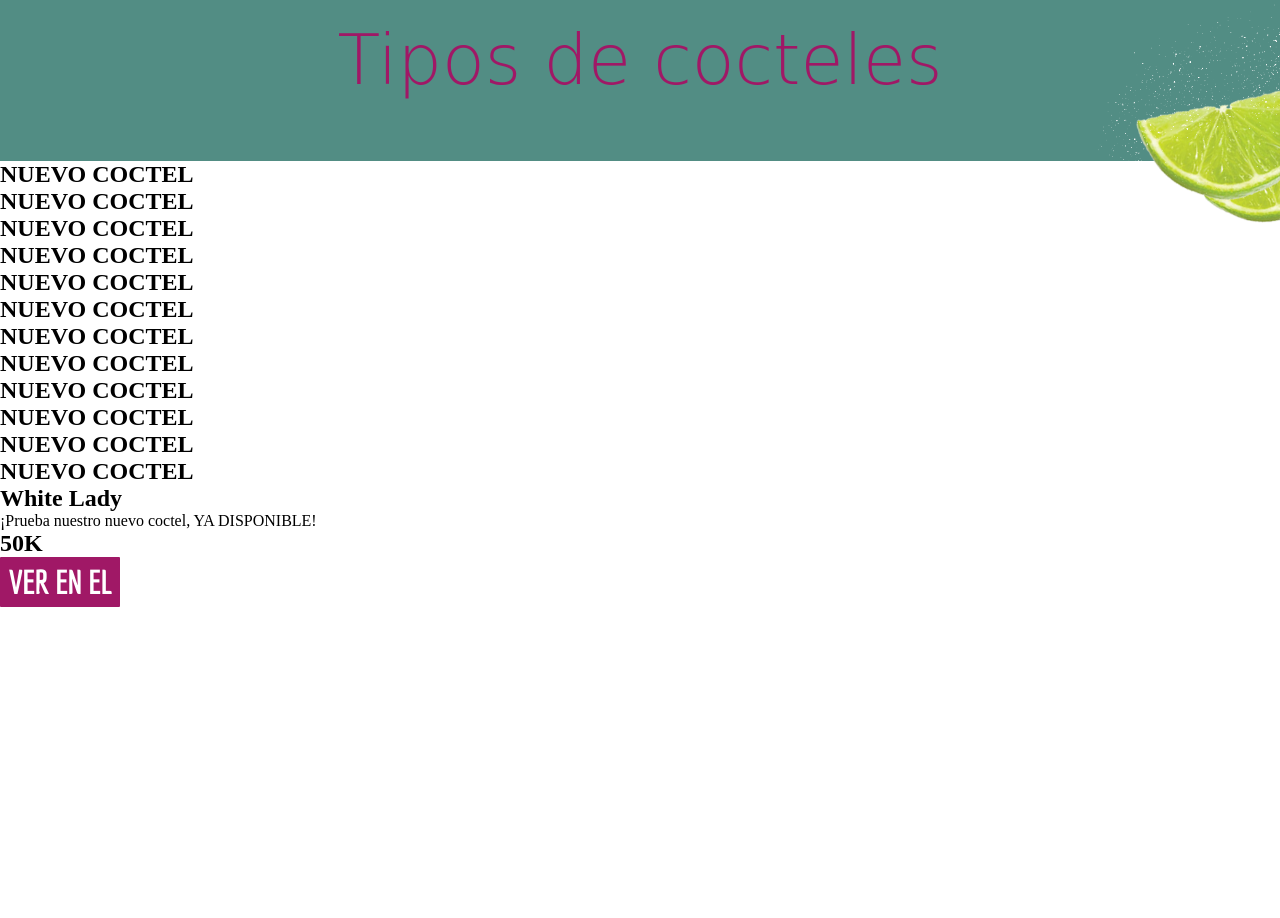
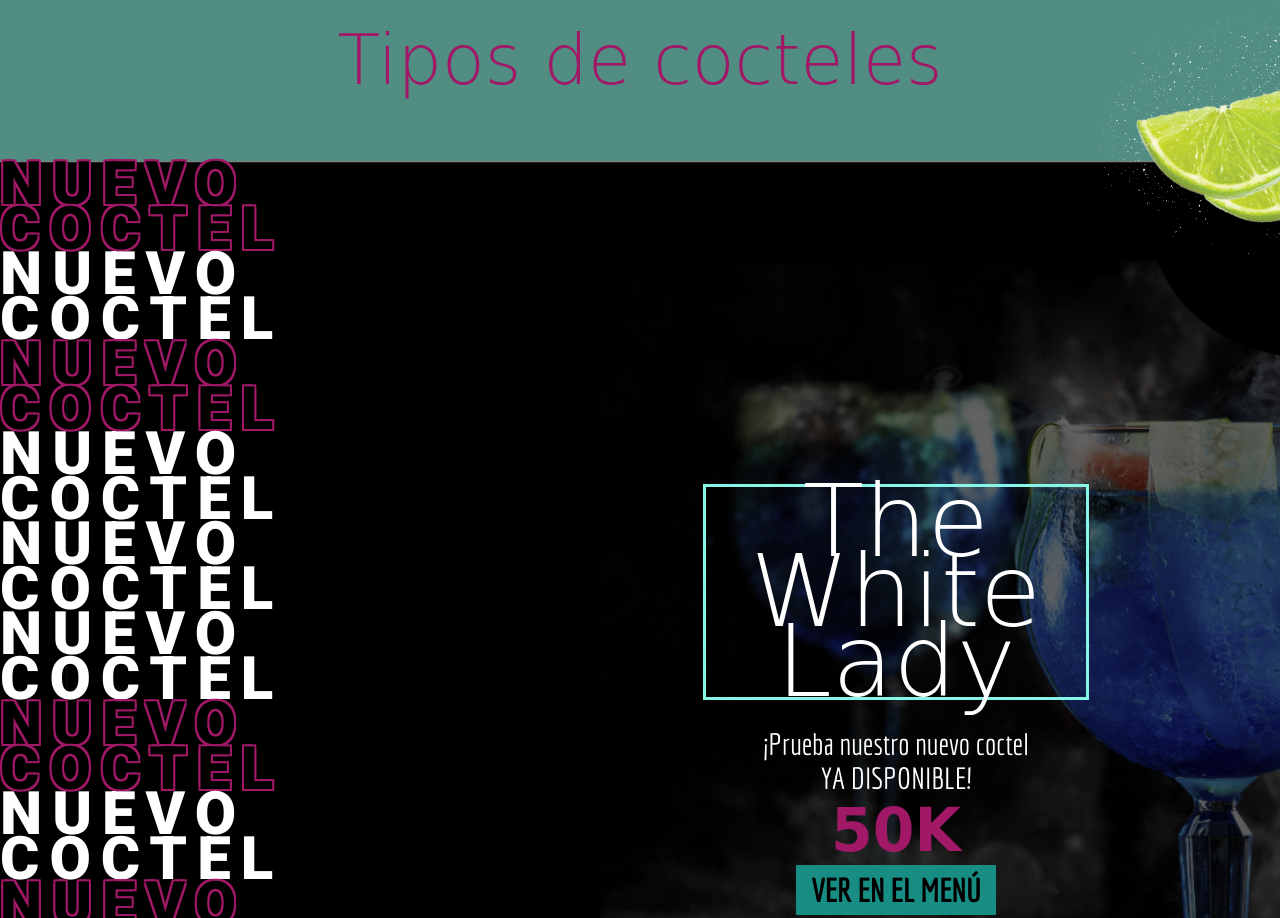
Before and after one commit to PardeyJ/TallerUno-Pardey, a plain HTML site: page index.html in a window 1280 px wide. Shown: the part 2347-3265 px from the top of the page. Before the commit the page ends 3004 px from the top, so only its background shows below. Drawn offline with Linux system fonts and the light colour scheme; a web font is replaced by a local one.

Commit message:
adelanto adds

```diff
--- a/index.html
+++ b/index.html
@@ -205,9 +205,7 @@
 
 
     <section class="ad">
-
-
-        <div>
+        <div class="adleft">
 
             <h1>NUEVO COCTEL</h1>
             <h1>NUEVO COCTEL</h1>
@@ -222,30 +220,18 @@
             <h1>NUEVO COCTEL</h1>
             <h1>NUEVO COCTEL</h1>
 
-
-        </div>
-        <h1>White Lady</h1>
-        <p>
-            ¡Prueba nuestro nuevo coctel, YA DISPONIBLE!
-        </p>
-
-        <h2>50K</h2>
-
-        <h1 class="btn">VER EN EL MENÚ</h1>
-        <div>
-
-
-
-
-
-
         </div>
 
+        <div class="adright">
+            <h1 class="cocktailName">The White <br> Lady</h1>
+            <p>
+                ¡Prueba nuestro nuevo coctel <br> YA DISPONIBLE!
+            </p>
 
+            <h2>50K</h2>
 
-
-
-
+            <h1 class="btn">VER EN EL MENÚ</h1>
+        </div>
     </section>
 
     <!----------------------------------------------------------------------------------------------------->
--- a/styles/main.css
+++ b/styles/main.css
@@ -372,6 +372,7 @@ header {
 
 .tiposLeft {
     display: flex;
+    width: 50%;
     flex-direction: column;
     align-items: center;
 
@@ -391,9 +392,105 @@ header {
     display: flex;
     flex-direction: column;
     align-items: center;
+    width: 50%;
 }
 
 .tiposRight>h1 {
     color: black;
     font-size: 70px;
 }
+
+
+.ad {
+
+    width: 100%;
+
+    background-image: url("./../data/adbg.png");
+    background-position: center center;
+    background-size: cover;
+    background-repeat: no-repeat;
+    justify-content: space-between;
+    display: flex;
+    flex-direction: row;
+}
+
+.adleft {
+    display: flex;
+    flex-direction: column;
+    font-size: 40px;
+    align-items: left;
+    justify-content: center;
+    line-height: 45px;
+    font-weight: 1000;
+    letter-spacing: 10px;
+    width: 40%;
+    font-family: 'Roboto', sans-serif;
+}
+
+.adleft>h1 {
+    color: white;
+}
+
+
+.adleft>h1:nth-child(1),
+.adleft>h1:nth-child(3),
+.adleft>h1:nth-child(7),
+.adleft>h1:nth-child(9) {
+    color: black;
+    text-shadow:
+        -2px -2px 0 #A01866,
+        2px -2px 0#A01866,
+        -2px 2px 0 #A01866,
+        2px 2px 0 #A01866;
+}
+
+.adright {
+
+    width: 60%;
+    color: white;
+    display: flex;
+    flex-direction: column;
+    align-items: center;
+    justify-content: center;
+
+}
+
+.adright>p {
+    margin-top: 30px;
+    text-align: center;
+    font-size: 30px;
+    font-family: 'Economica', sans-serif;
+
+}
+
+
+.adright>h2 {
+
+    text-align: center;
+    font-size: 60px;
+    font-family: 'Qwigley', cursive;
+    color: #A01866;
+}
+
+.adright>.btn {
+    width: 200px;
+    background-color: #178D84;
+    color: black;
+
+}
+
+.cocktailName {
+    font-size: 100px;
+    font-weight: 100;
+    font-family: 'Qwigley', cursive;
+    text-align: center;
+
+    line-height: 70px;
+    width: 380px;
+
+    box-shadow:
+        -3px -3px 0 #85F6E8,
+        3px -3px 0 #85F6E8,
+        -3px 3px 0 #85F6E8,
+        3px 3px 0 #85F6E8;
+}
```
Also changed, not shown: data/adbg.png (added).
